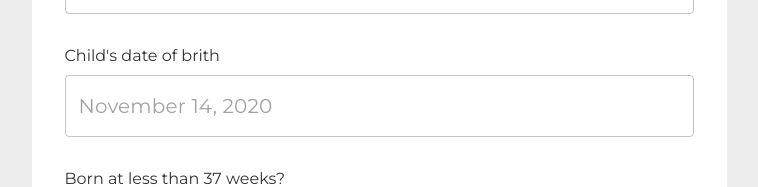
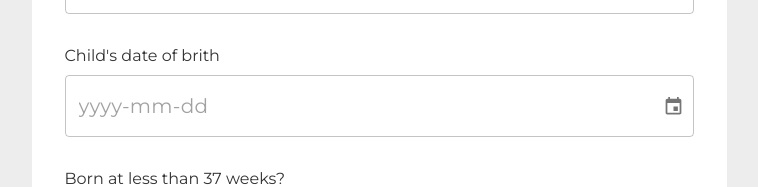
Before and after one commit to pvl1001/test-form, a React (Create React App) app: page / in a window 1280 px wide. Shown: the part 367-554 px from the top of the page, without its empty margins (261-1019 px from the left). Built offline with nearby package versions, Linux system fonts and the light colour scheme.

Commit message:
fix: DatePicker
- Поля с датами удобно выбираются мышкой, но крайне неудобны для ввода руками.

```diff
--- a/package.json
+++ b/package.json
@@ -13,7 +13,7 @@
       "@emotion/react": "^11.11.1",
       "@emotion/styled": "^11.11.0",
       "@mui/material": "^5.13.7",
-      "@mui/x-date-pickers": "^6.9.2",
+      "@mui/x-date-pickers": "^5.0.20",
       "@testing-library/jest-dom": "^5.16.5",
       "@testing-library/react": "^14.0.0",
       "@testing-library/user-event": "^14.4.3",
--- a/src/components-ui/FormDateInput/FormDateInput.tsx
+++ b/src/components-ui/FormDateInput/FormDateInput.tsx
@@ -1,29 +1,32 @@
-import { FormControl } from "@mui/material";
-import { DatePicker, DatePickerProps } from "@mui/x-date-pickers";
+import { FormControl, TextField } from "@mui/material";
+import { DesktopDatePicker, DesktopDatePickerProps } from "@mui/x-date-pickers";
 import { DATE_FORMAT } from "../../utils/constants";
+import { FormikProps, FormikValues } from "formik";
+import { Dayjs } from "dayjs";
 
 
-interface IProps extends DatePickerProps<any> {
+function FormDateInput<F>( { name, formik, label, ...rest }: {
+   name: string
    label: string
-   placeholder?: string
-   name: string
-   error?: string
-}
-
-function FormDateInput( { label, placeholder, error, ...rest }: IProps ) {
+   formik: FormikProps<F>
+} & Partial<DesktopDatePickerProps<any, any>> ) {
    return (
       <FormControl fullWidth>
          <label className="input-label">{ label }</label>
-         <DatePicker
-            format={ DATE_FORMAT }
-            slotProps={ {
-               textField: {
-                  error: !!error,
-                  helperText: error,
-                  placeholder,
-               }
-            } }
+         <DesktopDatePicker
+            inputFormat={ DATE_FORMAT }
+            value={ ( formik.values as FormikValues )[name] }
+            onChange={ ( date: Dayjs ) => formik.setFieldValue( name, date ) }
             { ...rest }
+            renderInput={ ( params ) =>
+               <TextField
+                  name={ name }
+                  onBlur={ formik.handleBlur }
+                  helperText={ ( formik.touched as any )[name] && ( formik.errors as any )[name] }
+                  { ...params }
+                  error={ ( formik.touched as any )[name] && !!( formik.errors as any )[name] }
+               />
+            }
          />
       </FormControl>
    )
--- a/src/components/UserForm/FormStep1/FormStep1.tsx
+++ b/src/components/UserForm/FormStep1/FormStep1.tsx
@@ -7,7 +7,7 @@ import { ChangeEvent, useContext } from "react";
 import FormRadio from "../../../components-ui/FormRadio/FormRadio";
 import FormNumber from "../../../components-ui/FormNumber/FormNumber";
 import ChildSize from "../../ChildSize/ChildSize";
-import dayjs, { Dayjs } from "dayjs";
+import dayjs from "dayjs";
 import PhoneNumber from "../../../components-ui/PhoneNumber/PhoneNumber";
 import { TFormStep1, TOrdersContext, TStep } from "../../../types";
 import { FormContext } from "../../../context/FormContext";
@@ -30,7 +30,7 @@ function FormStep1( { setStep }: {
    const formik = useFormik<TFormStep1>( {
       initialValues: {
          name: order.name || '',
-         birthDate: order.birthDate,
+         birthDate: order.birthDate || '',
          isShowBornWeek: order.isShowBornWeek || 0,
          bornWeek: order.bornWeek || 20,
          weight: order.weight || '',
@@ -67,15 +67,11 @@ function FormStep1( { setStep }: {
             helperText={ formik.touched.name && formik.errors.name }
          />
 
-         <FormDateInput
+         <FormDateInput<TFormStep1>
             name={ 'birthDate' }
             label={ 'Child\'s date of brith' }
-            placeholder={ 'November 14, 2020' }
-            error={ formik.errors.birthDate }
             maxDate={ dayjs().subtract( 1, 'day' ) }
-            defaultValue={ formik.values.birthDate }
-            onChange={ ( date: Dayjs ) => formik.setFieldValue( 'birthDate', date )
-            }
+            formik={ formik }
          />
 
          <FormRadio
--- a/src/components/UserForm/FormStep4/FormStep4.tsx
+++ b/src/components/UserForm/FormStep4/FormStep4.tsx
@@ -1,6 +1,5 @@
 import Button from "../../../components-ui/Button/Button";
 import { useFormik } from "formik";
-import FormDateInput from "../../../components-ui/FormDateInput/FormDateInput";
 import FormSelect from "../../../components-ui/FormSelect/FormSelect";
 import FormSlot from "../../../components-ui/FormSlot/FormSlot";
 import FormCallType from "../../../components-ui/FormCallType/FormCallType";
@@ -13,6 +12,7 @@ import { API_PATH } from "../../../utils/constants";
 import utc from 'dayjs/plugin/utc'
 import { validationStep4 } from "../../../utils/validations";
 import { SelectProps } from "@mui/material/Select/Select";
+import FormDateInput from "../../../components-ui/FormDateInput/FormDateInput";
 
 
 dayjs.extend( utc )
@@ -32,7 +32,7 @@ function FormStep4( { setStep }: {
          slotTime: '',
          callType: 'video',
       },
-      validationSchema: validationStep4,
+      validationSchema: validationStep4( shouldDisableDate ),
       onSubmit: async ( values: TFormStep4 ) => {
          const data: Partial<TOrder> = { ...order, ...values }
          data.phone = ( order.phoneCode as string + order.phoneNumber ).replaceAll( ' ', '' )
@@ -80,7 +80,7 @@ function FormStep4( { setStep }: {
    }
 
    /** Заблокировать недоступные даты */
-   function shouldDisableDate( date: Dayjs | string ) {
+   function shouldDisableDate( date?: Date ) {
       const dateWithFormat = dayjs( date ).format( 'YYYY-MM-DD' )
       const dates = appointments.map( el => el.split( ' ' )[0] )
       return !dates.includes( dateWithFormat )
@@ -109,14 +109,13 @@ function FormStep4( { setStep }: {
 
          <h2 className={ 'form-title' }>Schedule an appointment</h2>
 
-         <FormDateInput
+         <FormDateInput<TFormStep4>
             name={ 'appointmentDate' }
             label={ 'Select date' }
-            placeholder={ 'November 14, 2020' }
-            error={ formik.errors.appointmentDate }
             disablePast
             shouldDisableDate={ shouldDisableDate }
             onChange={ onChangeDateHandler }
+            formik={ formik }
          />
 
          <FormSelect
@@ -125,7 +124,7 @@ function FormStep4( { setStep }: {
             handleChange={ onChangeSelectHandler }
             value={ formik.values.appointmentTime }
             items={ currentTimes }
-            disabled={ !formik.values.appointmentDate }
+            disabled={ !formik.values.appointmentDate || ( formik.touched.appointmentDate && !!formik.errors.appointmentDate ) }
          />
 
          { formik.values.appointmentTime &&
--- a/src/types.ts
+++ b/src/types.ts
@@ -15,7 +15,7 @@ export type TSelectItem = {
 
 export type TFormStep1 = {
    name: string,
-   birthDate?: Dayjs,
+   birthDate?: Dayjs | string,
    isShowBornWeek?: 0 | 1,
    bornWeek: number,
    weight: string,
--- a/src/utils/constants.ts
+++ b/src/utils/constants.ts
@@ -3,5 +3,5 @@ export const API_PATH = {
    APPOINTMENTS: 'appointments'
 } as const
 
-export const DATE_FORMAT = 'MMMM DD, YYYY'
+export const DATE_FORMAT = 'YYYY-MM-DD'
 export const TIME_FORMAT = 'hh:mm a'
--- a/src/utils/validations.ts
+++ b/src/utils/validations.ts
@@ -1,10 +1,11 @@
 import * as yup from "yup";
 import { string } from "yup";
+import dayjs from "dayjs";
 
 
 export const validationStep1 = yup.object( {
    name: yup.string().min( 3 ).required(),
-   birthDate: yup.string().notOneOf( [ 'Invalid Date' ], 'Invalid Date' ).required(),
+   birthDate: yup.date().max( dayjs().subtract( 1, 'day' ).format( 'YYYY-MM-DD' ) ).required(),
    email: yup.string().email( 'email must match the following: example@gmail.com' ).required(),
    phoneNumber: string()
       .min( 12, 'number must be at least 10 characters' )
@@ -12,8 +13,8 @@ export const validationStep1 = yup.object( {
       .required( 'phone number is a required field' ),
 } )
 
-export const validationStep4 = yup.object( {
-   appointmentDate: yup.string().notOneOf( [ 'Invalid Date' ], 'Invalid Date' ).required(),
+export const validationStep4 = ( shouldDisableDate: ( date?: Date ) => boolean ) => yup.object( {
+   appointmentDate: yup.date().test( 'appointmentDate', ( date ) => !shouldDisableDate( date ) ).required(),
    appointmentTime: yup.string().required(),
    slotTime: yup.string().required()
 } )
```
